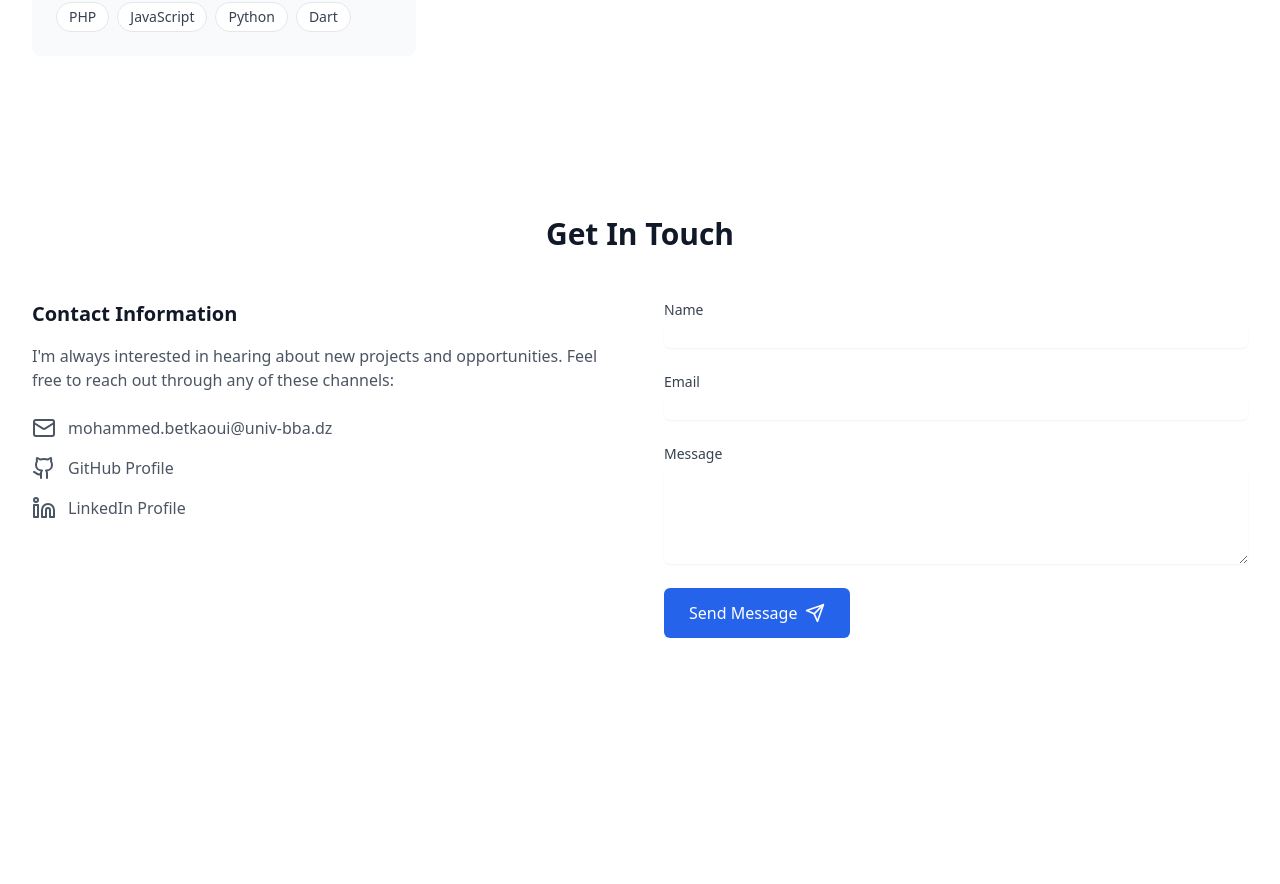
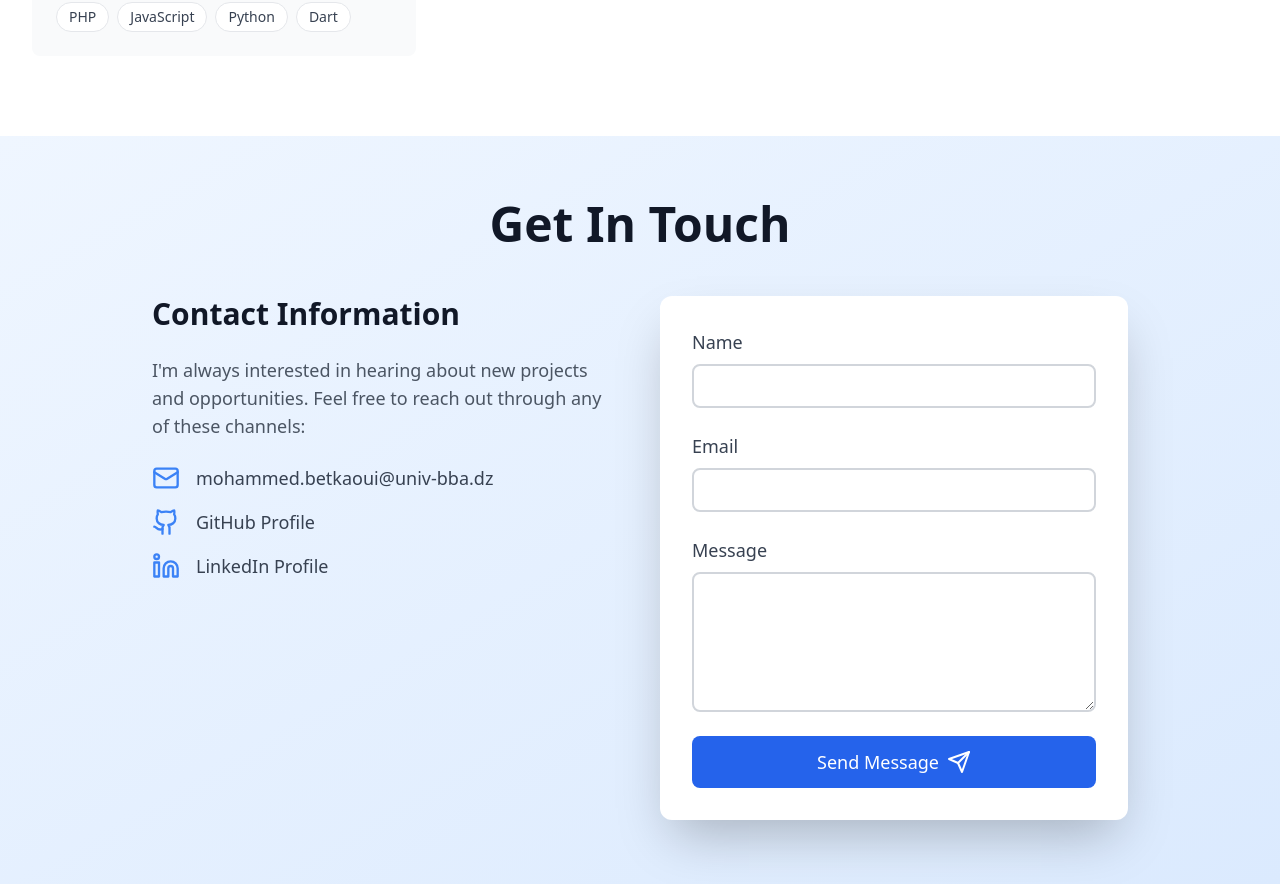
Before and after one commit to MohammedBetkaoui/portfolio, a React (Vite) app: page / in a window 1280 px wide. Shown: the part 2620-3504 px from the top of the page. Before the commit the page ends 3338 px from the top, so only its background shows below. Built offline with nearby package versions, Linux system fonts and the light colour scheme.

Commit message:
update animation

```diff
--- a/src/components/Contact.tsx
+++ b/src/components/Contact.tsx
@@ -16,12 +16,9 @@ const Contact: React.FC = () => {
   const [successMessage, setSuccessMessage] = useState('');
   const [errorMessage, setErrorMessage] = useState('');
 
-  // Charger la langue préférée au chargement du composant
   useEffect(() => {
-    const savedLanguage = localStorage.getItem('language') || 'en'; // Valeur par défaut : 'en'
+    const savedLanguage = localStorage.getItem('language') || 'en';
     i18n.changeLanguage(savedLanguage);
-
-    // Appliquer la direction RTL si la langue est arabe
     document.documentElement.dir = savedLanguage === 'ar' ? 'rtl' : 'ltr';
   }, [i18n]);
 
@@ -55,43 +52,39 @@ const Contact: React.FC = () => {
   };
 
   return (
-    <section id="contact" className="py-20 bg-white dark:bg-gray-900">
-      <div className="max-w-7xl mx-auto px-4 sm:px-6 lg:px-8">
-        <h2 className="text-3xl font-bold text-center text-gray-900 dark:text-white mb-12">{t('contact.title')}</h2>
-        <div className="grid grid-cols-1 md:grid-cols-2 gap-12">
-          <div>
-            <h3 className="text-xl font-bold text-gray-900 dark:text-white mb-4">{t('contact.contact_information')}</h3>
-            <p className="text-gray-600 dark:text-gray-300 mb-6">
+    <section id="contact" className="py-16 bg-gradient-to-br from-blue-50 to-blue-100 dark:from-gray-800 dark:to-gray-900">
+      <div className="max-w-5xl mx-auto px-6">
+        <h2 className="text-5xl font-extrabold text-center text-gray-900 dark:text-white mb-12">
+          {t('contact.title')}
+        </h2>
+        <div className="grid grid-cols-1 md:grid-cols-2 gap-10">
+          {/* Informations de contact */}
+          <div className="space-y-6">
+            <h3 className="text-3xl font-bold text-gray-900 dark:text-white">
+              {t('contact.contact_information')}
+            </h3>
+            <p className="text-lg text-gray-600 dark:text-gray-400">
               {t('contact.contact_intro')}
             </p>
             <div className="space-y-4">
-              <a
-                href="mailto:mohammed.betkaoui@univ-bba.dz"
-                className="flex items-center text-gray-600 dark:text-gray-300 hover:text-blue-600 dark:hover:text-blue-400"
-              >
-                <Mail className="w-6 h-6 mr-3" />
-                mohammed.betkaoui@univ-bba.dz
+              <a href="mailto:mohammed.betkaoui@univ-bba.dz" className="flex items-center gap-4 hover:text-blue-600 dark:hover:text-blue-400">
+                <Mail className="w-7 h-7 text-blue-500" />
+                <span className="text-lg text-gray-700 dark:text-gray-300">mohammed.betkaoui@univ-bba.dz</span>
               </a>
-              <a
-                href="https://github.com/MohammedBetkaoui"
-                className="flex items-center text-gray-600 dark:text-gray-300 hover:text-blue-600 dark:hover:text-blue-400"
-              >
-                <Github className="w-6 h-6 mr-3" />
-                GitHub Profile
+              <a href="https://github.com/MohammedBetkaoui" className="flex items-center gap-4 hover:text-blue-600 dark:hover:text-blue-400">
+                <Github className="w-7 h-7 text-blue-500" />
+                <span className="text-lg text-gray-700 dark:text-gray-300">GitHub Profile</span>
               </a>
-              <a
-                href="https://www.linkedin.com/in/mohammed-betkaoui-b005342a5/"
-                className="flex items-center text-gray-600 dark:text-gray-300 hover:text-blue-600 dark:hover:text-blue-400"
-              >
-                <Linkedin className="w-6 h-6 mr-3" />
-                LinkedIn Profile
+              <a href="https://www.linkedin.com/in/mohammed-betkaoui-b005342a5/" className="flex items-center gap-4 hover:text-blue-600 dark:hover:text-blue-400">
+                <Linkedin className="w-7 h-7 text-blue-500" />
+                <span className="text-lg text-gray-700 dark:text-gray-300">LinkedIn Profile</span>
               </a>
             </div>
           </div>
+          {/* Formulaire */}
+          <form onSubmit={handleSubmit} className="bg-white dark:bg-gray-800 shadow-2xl rounded-xl p-8 space-y-6">
             <div>
-            <form onSubmit={handleSubmit} className="space-y-6">
-              <div>
-                <label htmlFor="name" className="block text-sm font-medium text-gray-700 dark:text-gray-300">
+              <label htmlFor="name" className="block text-lg font-medium text-gray-700 dark:text-gray-300">
                 {t('contact.name')}
               </label>
               <input
@@ -100,12 +93,12 @@ const Contact: React.FC = () => {
                 name="name"
                 value={formData.name}
                 onChange={handleChange}
-                  className="mt-1 block w-full rounded-md border-gray-300 dark:border-gray-600 bg-white dark:bg-gray-800 text-gray-900 dark:text-white shadow-sm focus:border-blue-500 focus:ring-blue-500"
+                className="mt-2 block w-full border-2 border-gray-300 dark:border-gray-600 rounded-lg py-2 px-4 focus:outline-none focus:ring-2 focus:ring-blue-500 focus:border-blue-500"
                 required
               />
             </div>
             <div>
-                <label htmlFor="email" className="block text-sm font-medium text-gray-700 dark:text-gray-300">
+              <label htmlFor="email" className="block text-lg font-medium text-gray-700 dark:text-gray-300">
                 {t('contact.email')}
               </label>
               <input
@@ -114,36 +107,34 @@ const Contact: React.FC = () => {
                 name="email"
                 value={formData.email}
                 onChange={handleChange}
-                  className="mt-1 block w-full rounded-md border-gray-300 dark:border-gray-600 bg-white dark:bg-gray-800 text-gray-900 dark:text-white shadow-sm focus:border-blue-500 focus:ring-blue-500"
+                className="mt-2 block w-full border-2 border-gray-300 dark:border-gray-600 rounded-lg py-2 px-4 focus:outline-none focus:ring-2 focus:ring-blue-500 focus:border-blue-500"
                 required
               />
             </div>
             <div>
-                <label htmlFor="message" className="block text-sm font-medium text-gray-700 dark:text-gray-300">
+              <label htmlFor="message" className="block text-lg font-medium text-gray-700 dark:text-gray-300">
                 {t('contact.message')}
               </label>
               <textarea
                 id="message"
                 name="message"
-                  rows={4}
+                rows={5}
                 value={formData.message}
                 onChange={handleChange}
-                  className="mt-1 block w-full rounded-md border-gray-300 dark:border-gray-600 bg-white dark:bg-gray-800 text-gray-900 dark:text-white shadow-sm focus:border-blue-500 focus:ring-blue-500"
+                className="mt-2 block w-full border-2 border-gray-300 dark:border-gray-600 rounded-lg py-2 px-4 focus:outline-none focus:ring-2 focus:ring-blue-500 focus:border-blue-500"
                 required
               ></textarea>
             </div>
             <button
               type="submit"
               disabled={isSubmitting}
-                className="inline-flex items-center px-6 py-3 border border-transparent text-base font-medium rounded-md text-white bg-blue-600 hover:bg-blue-700 dark:bg-blue-500 dark:hover:bg-blue-600"
-              >
+              className="w-full bg-blue-600 hover:bg-blue-700 text-white text-lg font-medium py-3 rounded-lg flex items-center justify-center gap-2">
               {isSubmitting ? t('contact.sending') : t('contact.send_message')}
-                <Send className="ml-2" size={20} />
+              <Send size={24} />
             </button>
             {successMessage && <p className="text-green-600 mt-4">{successMessage}</p>}
             {errorMessage && <p className="text-red-600 mt-4">{errorMessage}</p>}
           </form>
-          </div>
         </div>
       </div>
     </section>
```
Lines whose indentation alone changed are shown as unchanged.
